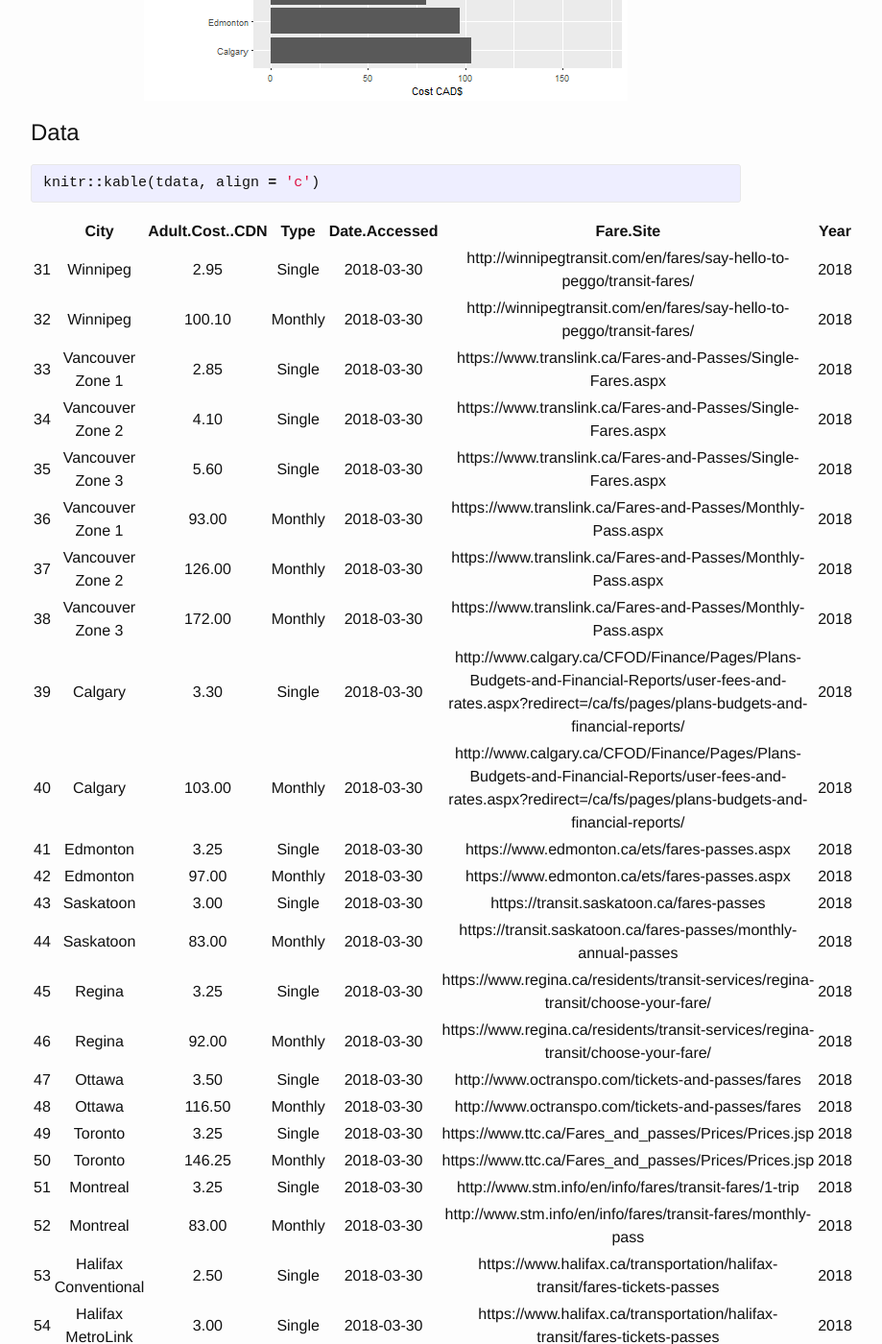
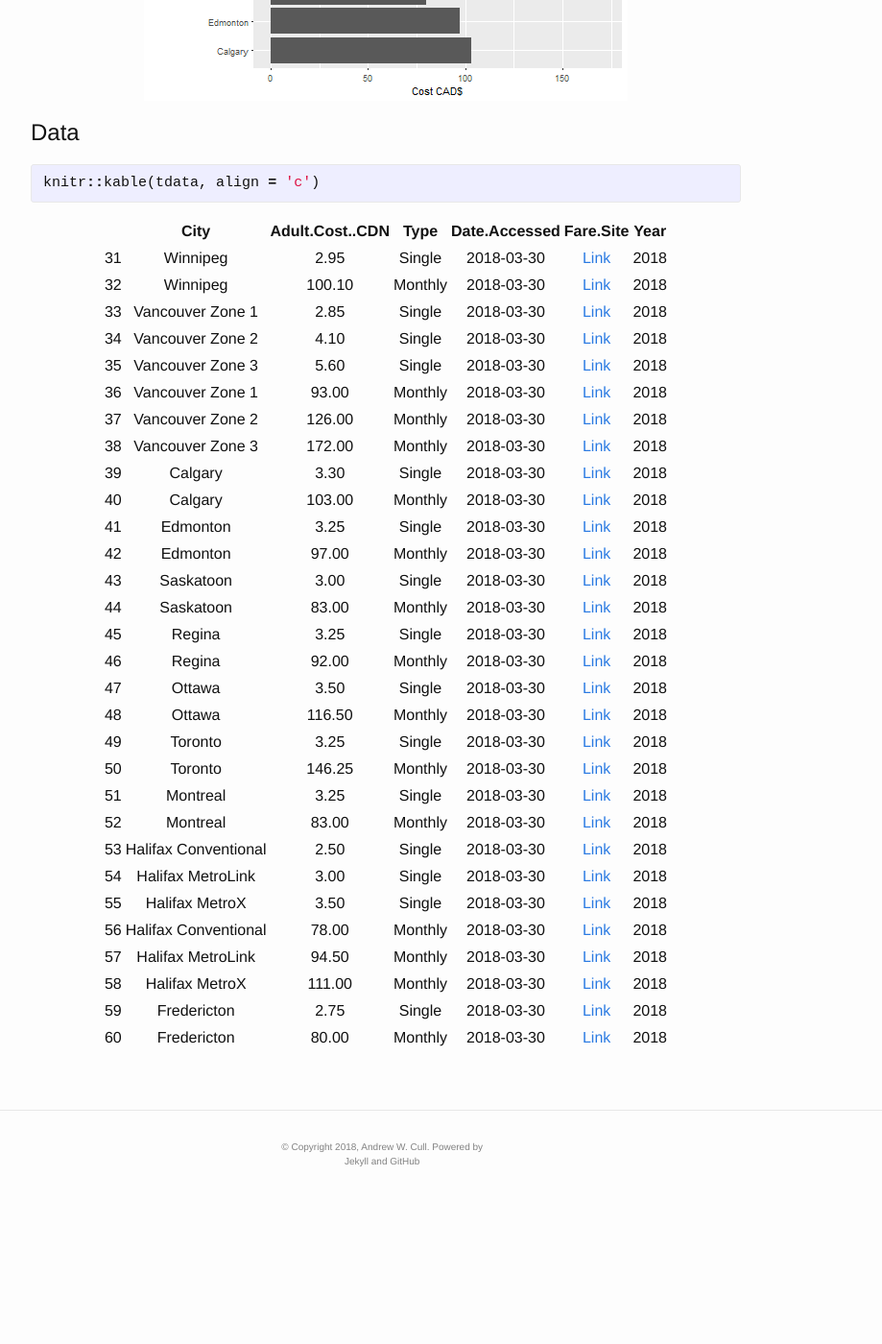
Before and after one commit to awcull/awcull.github.io, a Jekyll site: the page built from _posts/2018-03-31-canada-transit-fare-2018.md, in a window 1280 px wide and 1400 px high, scrolled down 1501 px. Shown: the whole window at 96% size, without its empty margins (238-1157 px from the left). Built offline with Jekyll 4.4.1, drawn with Linux system fonts in a browser that asks for light colours; comment, search, counter and statistics services are not loaded; after the commit the page ends 2778 px from its top, so only the background shows below that; some of the changed text lies outside the part shown.

Commit message:
updated links to be markdown [Link](http://site)

```diff
--- a/_posts/2018-03-31-canada-transit-fare-2018.md
+++ b/_posts/2018-03-31-canada-transit-fare-2018.md
@@ -34,33 +34,33 @@ knitr::kable(tdata, align = 'c')
 
 |   |         City         | Adult.Cost..CDN |  Type   | Date.Accessed |                                                                            Fare.Site                                                                             | Year |
 |:--|:--------------------:|:---------------:|:-------:|:-------------:|:----------------------------------------------------------------------------------------------------------------------------------------------------------------:|:----:|
-|31 |       Winnipeg       |      2.95       | Single  |  2018-03-30   |                                              http://winnipegtransit.com/en/fares/say-hello-to-peggo/transit-fares/                                               | 2018 |
-|32 |       Winnipeg       |     100.10      | Monthly |  2018-03-30   |                                              http://winnipegtransit.com/en/fares/say-hello-to-peggo/transit-fares/                                               | 2018 |
-|33 |   Vancouver Zone 1   |      2.85       | Single  |  2018-03-30   |                                                   https://www.translink.ca/Fares-and-Passes/Single-Fares.aspx                                                    | 2018 |
-|34 |   Vancouver Zone 2   |      4.10       | Single  |  2018-03-30   |                                                   https://www.translink.ca/Fares-and-Passes/Single-Fares.aspx                                                    | 2018 |
-|35 |   Vancouver Zone 3   |      5.60       | Single  |  2018-03-30   |                                                   https://www.translink.ca/Fares-and-Passes/Single-Fares.aspx                                                    | 2018 |
-|36 |   Vancouver Zone 1   |      93.00      | Monthly |  2018-03-30   |                                                   https://www.translink.ca/Fares-and-Passes/Monthly-Pass.aspx                                                    | 2018 |
-|37 |   Vancouver Zone 2   |     126.00      | Monthly |  2018-03-30   |                                                   https://www.translink.ca/Fares-and-Passes/Monthly-Pass.aspx                                                    | 2018 |
-|38 |   Vancouver Zone 3   |     172.00      | Monthly |  2018-03-30   |                                                   https://www.translink.ca/Fares-and-Passes/Monthly-Pass.aspx                                                    | 2018 |
-|39 |       Calgary        |      3.30       | Single  |  2018-03-30   | http://www.calgary.ca/CFOD/Finance/Pages/Plans-Budgets-and-Financial-Reports/user-fees-and-rates.aspx?redirect=/ca/fs/pages/plans-budgets-and-financial-reports/ | 2018 |
-|40 |       Calgary        |     103.00      | Monthly |  2018-03-30   | http://www.calgary.ca/CFOD/Finance/Pages/Plans-Budgets-and-Financial-Reports/user-fees-and-rates.aspx?redirect=/ca/fs/pages/plans-budgets-and-financial-reports/ | 2018 |
-|41 |       Edmonton       |      3.25       | Single  |  2018-03-30   |                                                          https://www.edmonton.ca/ets/fares-passes.aspx                                                           | 2018 |
-|42 |       Edmonton       |      97.00      | Monthly |  2018-03-30   |                                                          https://www.edmonton.ca/ets/fares-passes.aspx                                                           | 2018 |
-|43 |      Saskatoon       |      3.00       | Single  |  2018-03-30   |                                                            https://transit.saskatoon.ca/fares-passes                                                             | 2018 |
-|44 |      Saskatoon       |      83.00      | Monthly |  2018-03-30   |                                                 https://transit.saskatoon.ca/fares-passes/monthly-annual-passes                                                  | 2018 |
-|45 |        Regina        |      3.25       | Single  |  2018-03-30   |                                        https://www.regina.ca/residents/transit-services/regina-transit/choose-your-fare/                                         | 2018 |
-|46 |        Regina        |      92.00      | Monthly |  2018-03-30   |                                        https://www.regina.ca/residents/transit-services/regina-transit/choose-your-fare/                                         | 2018 |
-|47 |        Ottawa        |      3.50       | Single  |  2018-03-30   |                                                        http://www.octranspo.com/tickets-and-passes/fares                                                         | 2018 |
-|48 |        Ottawa        |     116.50      | Monthly |  2018-03-30   |                                                        http://www.octranspo.com/tickets-and-passes/fares                                                         | 2018 |
-|49 |       Toronto        |      3.25       | Single  |  2018-03-30   |                                                      https://www.ttc.ca/Fares_and_passes/Prices/Prices.jsp                                                       | 2018 |
-|50 |       Toronto        |     146.25      | Monthly |  2018-03-30   |                                                      https://www.ttc.ca/Fares_and_passes/Prices/Prices.jsp                                                       | 2018 |
-|51 |       Montreal       |      3.25       | Single  |  2018-03-30   |                                                      http://www.stm.info/en/info/fares/transit-fares/1-trip                                                      | 2018 |
-|52 |       Montreal       |      83.00      | Monthly |  2018-03-30   |                                                   http://www.stm.info/en/info/fares/transit-fares/monthly-pass                                                   | 2018 |
-|53 | Halifax Conventional |      2.50       | Single  |  2018-03-30   |                                            https://www.halifax.ca/transportation/halifax-transit/fares-tickets-passes                                            | 2018 |
-|54 |  Halifax MetroLink   |      3.00       | Single  |  2018-03-30   |                                            https://www.halifax.ca/transportation/halifax-transit/fares-tickets-passes                                            | 2018 |
-|55 |    Halifax MetroX    |      3.50       | Single  |  2018-03-30   |                                            https://www.halifax.ca/transportation/halifax-transit/fares-tickets-passes                                            | 2018 |
-|56 | Halifax Conventional |      78.00      | Monthly |  2018-03-30   |                                            https://www.halifax.ca/transportation/halifax-transit/fares-tickets-passes                                            | 2018 |
-|57 |  Halifax MetroLink   |      94.50      | Monthly |  2018-03-30   |                                            https://www.halifax.ca/transportation/halifax-transit/fares-tickets-passes                                            | 2018 |
-|58 |    Halifax MetroX    |     111.00      | Monthly |  2018-03-30   |                                            https://www.halifax.ca/transportation/halifax-transit/fares-tickets-passes                                            | 2018 |
-|59 |     Fredericton      |      2.75       | Single  |  2018-03-30   |                                                            http://www.fredericton.ca/en/transit/fares                                                            | 2018 |
-|60 |     Fredericton      |      80.00      | Monthly |  2018-03-30   |                                                            http://www.fredericton.ca/en/transit/fares                                                            | 2018 |
+|31 |       Winnipeg       |      2.95       | Single  |  2018-03-30   |                                              [Link](http://winnipegtransit.com/en/fares/say-hello-to-peggo/transit-fares/)                                               | 2018 |
+|32 |       Winnipeg       |     100.10      | Monthly |  2018-03-30   |                                              [Link](http://winnipegtransit.com/en/fares/say-hello-to-peggo/transit-fares/  )                                             | 2018 |
+|33 |   Vancouver Zone 1   |      2.85       | Single  |  2018-03-30   |                                                   [Link](https://www.translink.ca/Fares-and-Passes/Single-Fares.aspx)                                                    | 2018 |
+|34 |   Vancouver Zone 2   |      4.10       | Single  |  2018-03-30   |                                                   [Link](https://www.translink.ca/Fares-and-Passes/Single-Fares.aspx)                                                    | 2018 |
+|35 |   Vancouver Zone 3   |      5.60       | Single  |  2018-03-30   |                                                   [Link](https://www.translink.ca/Fares-and-Passes/Single-Fares.aspx)                                                    | 2018 |
+|36 |   Vancouver Zone 1   |      93.00      | Monthly |  2018-03-30   |                                                   [Link](https://www.translink.ca/Fares-and-Passes/Monthly-Pass.aspx)                                                    | 2018 |
+|37 |   Vancouver Zone 2   |     126.00      | Monthly |  2018-03-30   |                                                   [Link](https://www.translink.ca/Fares-and-Passes/Monthly-Pass.aspx)                                                    | 2018 |
+|38 |   Vancouver Zone 3   |     172.00      | Monthly |  2018-03-30   |                                                   [Link](https://www.translink.ca/Fares-and-Passes/Monthly-Pass.aspx)                                                   | 2018 |
+|39 |       Calgary        |      3.30       | Single  |  2018-03-30   | [Link](http://www.calgary.ca/CFOD/Finance/Pages/Plans-Budgets-and-Financial-Reports/user-fees-and-rates.aspx?redirect=/ca/fs/pages/plans-budgets-and-financial-reports/) | 2018 |
+|40 |       Calgary        |     103.00      | Monthly |  2018-03-30   | [Link](http://www.calgary.ca/CFOD/Finance/Pages/Plans-Budgets-and-Financial-Reports/user-fees-and-rates.aspx?redirect=/ca/fs/pages/plans-budgets-and-financial-reports/) | 2018 |
+|41 |       Edmonton       |      3.25       | Single  |  2018-03-30   |                                                          [Link](https://www.edmonton.ca/ets/fares-passes.aspx)                                                           | 2018 |
+|42 |       Edmonton       |      97.00      | Monthly |  2018-03-30   |                                                          [Link](https://www.edmonton.ca/ets/fares-passes.aspx)                                                           | 2018 |
+|43 |      Saskatoon       |      3.00       | Single  |  2018-03-30   |                                                            [Link](https://transit.saskatoon.ca/fares-passes)                                                             | 2018 |
+|44 |      Saskatoon       |      83.00      | Monthly |  2018-03-30   |                                                 [Link](https://transit.saskatoon.ca/fares-passes/monthly-annual-passes)                                                  | 2018 |
+|45 |        Regina        |      3.25       | Single  |  2018-03-30   |                                        [Link](https://www.regina.ca/residents/transit-services/regina-transit/choose-your-fare/)                                         | 2018 |
+|46 |        Regina        |      92.00      | Monthly |  2018-03-30   |                                        [Link](https://www.regina.ca/residents/transit-services/regina-transit/choose-your-fare/)                                         | 2018 |
+|47 |        Ottawa        |      3.50       | Single  |  2018-03-30   |                                                        [Link](http://www.octranspo.com/tickets-and-passes/fares)                                                         | 2018 |
+|48 |        Ottawa        |     116.50      | Monthly |  2018-03-30   |                                                        [Link](http://www.octranspo.com/tickets-and-passes/fares)                                                         | 2018 |
+|49 |       Toronto        |      3.25       | Single  |  2018-03-30   |                                                      [Link](https://www.ttc.ca/Fares_and_passes/Prices/Prices.jsp)                                                       | 2018 |
+|50 |       Toronto        |     146.25      | Monthly |  2018-03-30   |                                                      [Link](https://www.ttc.ca/Fares_and_passes/Prices/Prices.jsp)                                                       | 2018 |
+|51 |       Montreal       |      3.25       | Single  |  2018-03-30   |                                                      [Link](http://www.stm.info/en/info/fares/transit-fares/1-trip)                                                      | 2018 |
+|52 |       Montreal       |      83.00      | Monthly |  2018-03-30   |                                                   [Link](http://www.stm.info/en/info/fares/transit-fares/monthly-pass)                                                   | 2018 |
+|53 | Halifax Conventional |      2.50       | Single  |  2018-03-30   |                                            [Link](https://www.halifax.ca/transportation/halifax-transit/fares-tickets-passes)                                            | 2018 |
+|54 |  Halifax MetroLink   |      3.00       | Single  |  2018-03-30   |                                            [Link](https://www.halifax.ca/transportation/halifax-transit/fares-tickets-passes)                                            | 2018 |
+|55 |    Halifax MetroX    |      3.50       | Single  |  2018-03-30   |                                            [Link](https://www.halifax.ca/transportation/halifax-transit/fares-tickets-passes)                                            | 2018 |
+|56 | Halifax Conventional |      78.00      | Monthly |  2018-03-30   |                                            [Link](https://www.halifax.ca/transportation/halifax-transit/fares-tickets-passes)                                            | 2018 |
+|57 |  Halifax MetroLink   |      94.50      | Monthly |  2018-03-30   |                                            [Link](https://www.halifax.ca/transportation/halifax-transit/fares-tickets-passes)                                            | 2018 |
+|58 |    Halifax MetroX    |     111.00      | Monthly |  2018-03-30   |                                            [Link](https://www.halifax.ca/transportation/halifax-transit/fares-tickets-passes)                                            | 2018 |
+|59 |     Fredericton      |      2.75       | Single  |  2018-03-30   |                                                            [Link](http://www.fredericton.ca/en/transit/fares)                                                            | 2018 |
+|60 |     Fredericton      |      80.00      | Monthly |  2018-03-30   |                                                            [Link](http://www.fredericton.ca/en/transit/fares)                                                            | 2018 |
```
